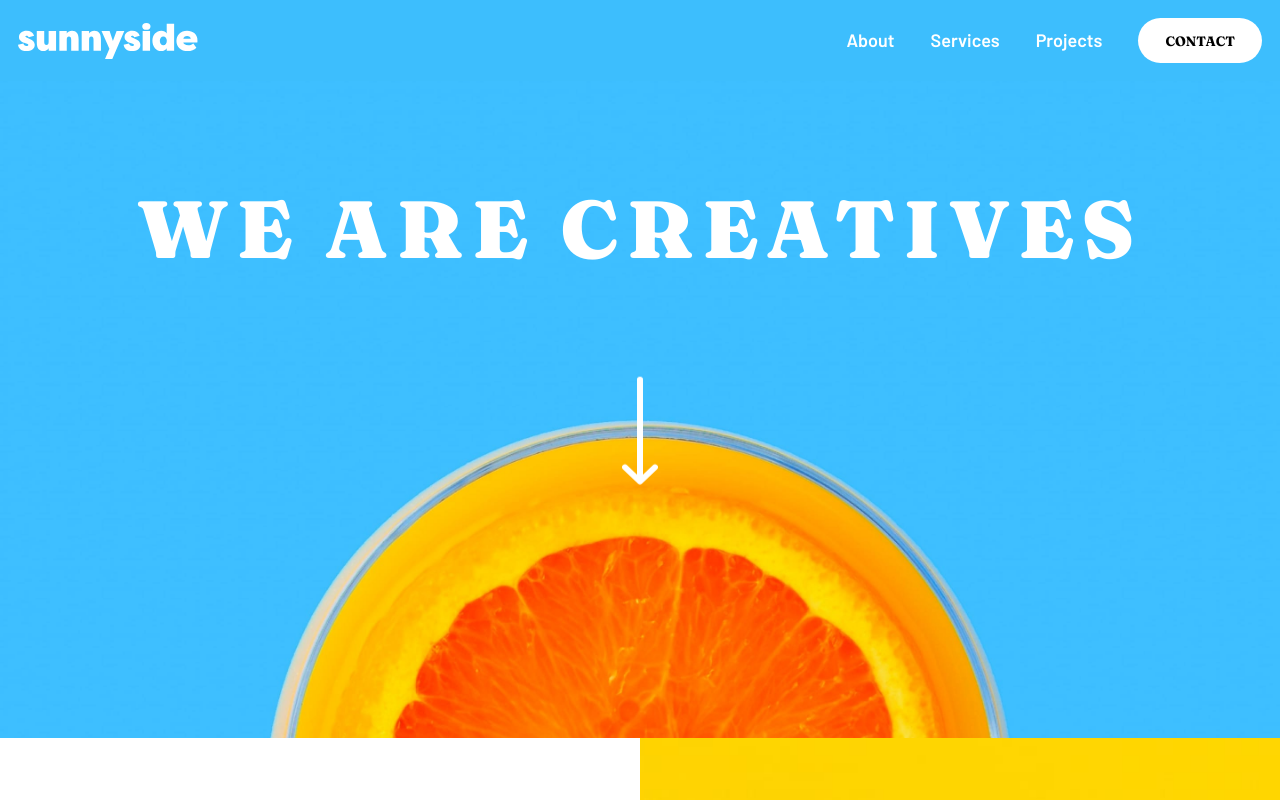
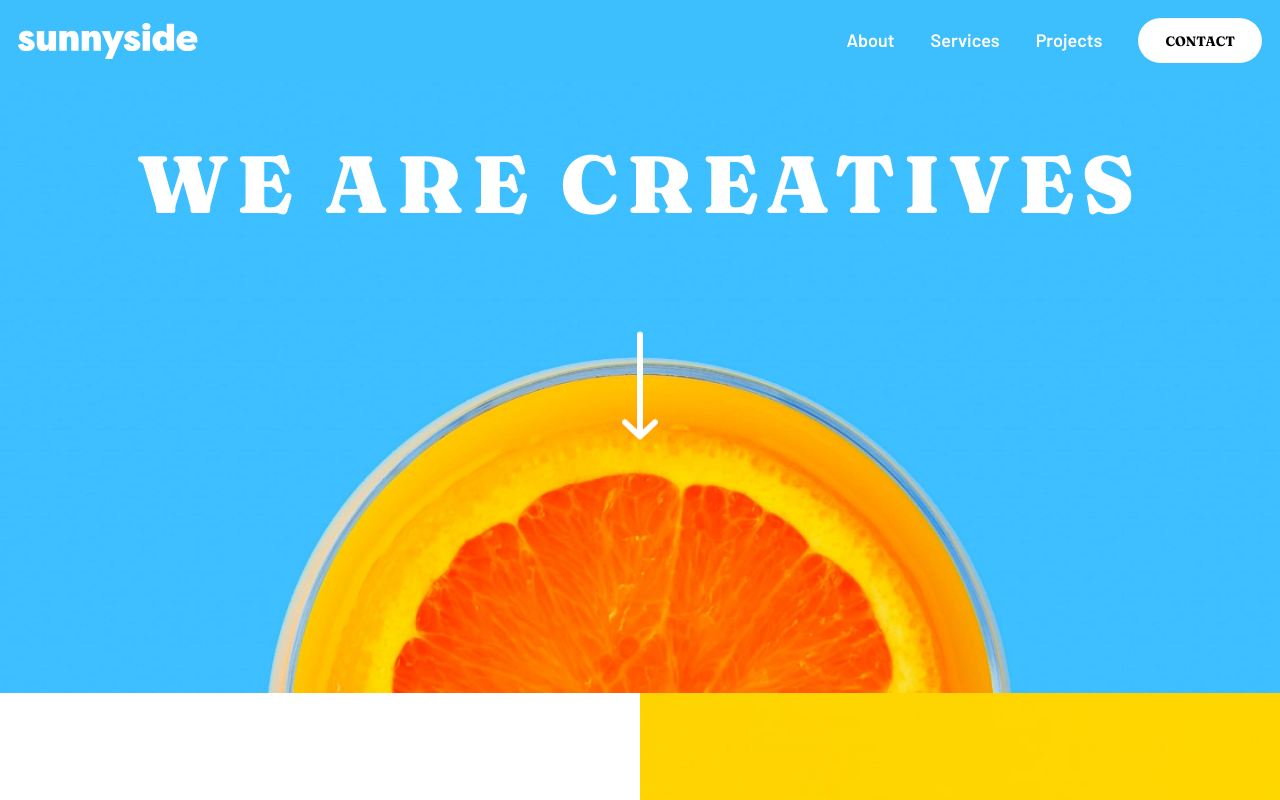
Before and after one commit to BrandTrump/FM-Sunnyside-Agency, a Next.js app: page / in a window 1280 px wide. Shown: the top 800 px of the page. Built offline with nearby package versions, Linux system fonts and the light colour scheme.

Commit message:
style: fixed navbar position

```diff
--- a/app/page.tsx
+++ b/app/page.tsx
@@ -5,7 +5,7 @@ import Link from "next/link";
 export default function Home() {
   return (
     <main>
-      <section className="flex pt-24 pb-52 md:pt-24 md:pb-52 flex-col items-center gap-32 md:gap-28 bg-header-mobile bg-cover bg-center 2xl:h-[80vh] md:bg-header-desktop">
+      <section className="flex pt-24 pb-52 md:pt-32 md:pb-52 flex-col items-center gap-32 md:gap-28 bg-header-mobile bg-cover bg-center 2xl:h-[80vh] md:bg-header-desktop">
         <h1 className="font-fraunces font-extrabold uppercase text-4xl md:text-7xl tracking-widest text-white text-center z-30">
           We are creatives
         </h1>
--- a/components/Navbar.tsx
+++ b/components/Navbar.tsx
@@ -5,7 +5,7 @@ import Wrapper from "./Wrapper";
 
 function Navbar() {
   return (
-    <div className="bg-[#3dbefd]">
+    <div className="bg-[#3dbefd] fixed top-0 w-full z-50">
       <Wrapper>
         <header className="flex items-center justify-between">
           <div className="w-40 h-8 relative">
```
